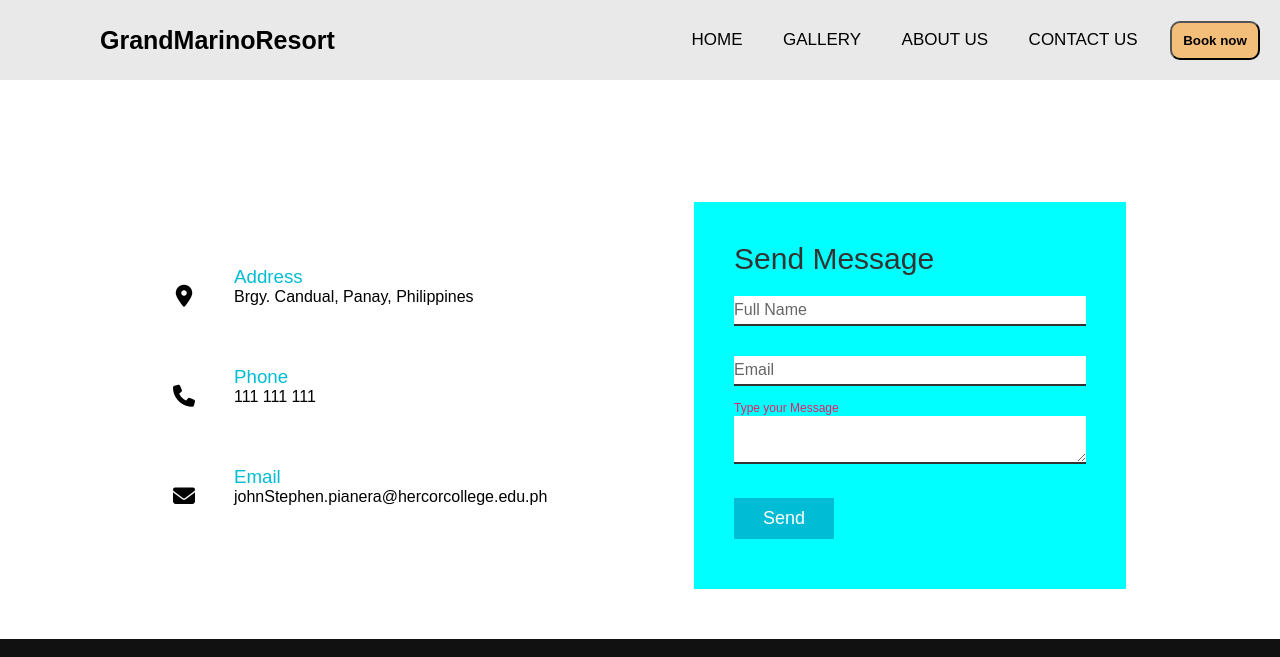
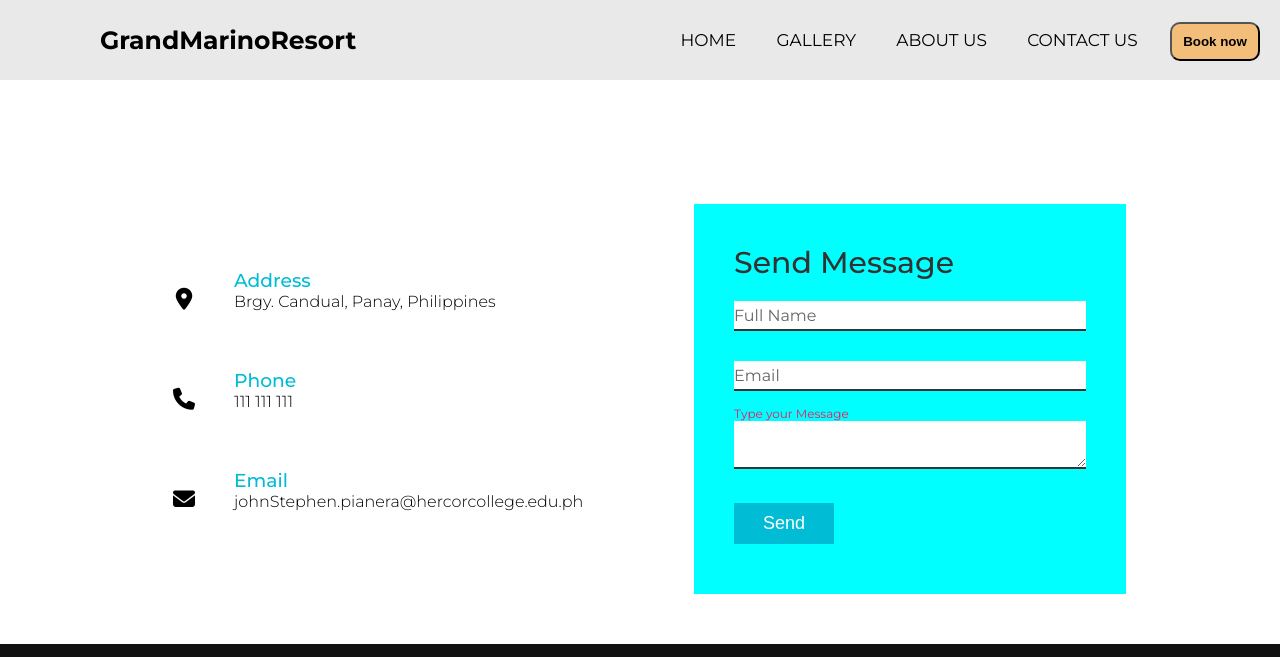
Before and after one commit to GrandMarino/GrandMarino, a plain HTML site: page Contact.html in a window 1280 px wide. Shown: the top 657 px of the page. Drawn offline with Linux system fonts and the light colour scheme.

Commit message:
Add files via upload

```diff
--- a/Contact.html
+++ b/Contact.html
@@ -24,7 +24,7 @@
         <label for="check" class="checkbtn">
             <i class="fas fa-bars"></i>
         </label>
-        <label class="logo">GrandMarinoResort</label>
+        <label class="logo"><a href="index.html">GrandMarinoResort</a></label>
         <ul>
             <li><a href="index.html">Home</a></li>
             <li><a href="Gallery.html">Gallery</a></li>
--- a/css/Contact.css
+++ b/css/Contact.css
@@ -1,3 +1,6 @@
+/* Google Fonts Link */
+@import url('https://fonts.googleapis.com/css2?family=Montserrat:ital,wght@0,100..900;1,100..900&display=swap');
+
 * {
     padding: 0;
     margin: 0;
@@ -22,7 +25,7 @@
     position: relative;
   }
 
-  label.logo {
+  label.logo a{
     color: rgb(0, 0, 0);
     font-size: 25px;
     line-height: 80px;
--- a/css/style.css
+++ b/css/style.css
@@ -99,7 +99,7 @@ nav button a{
   /* Navigation menu (ul) for small screens */
   ul {
     position: fixed;
-    width: 100%;
+    width: 40%;
     height: 100vh;
     background: #2c3e50;
     top: 80px;
```
Also changed, not shown: About.html (+1 -1 lines), Gallery.html (+1 -1 lines).
